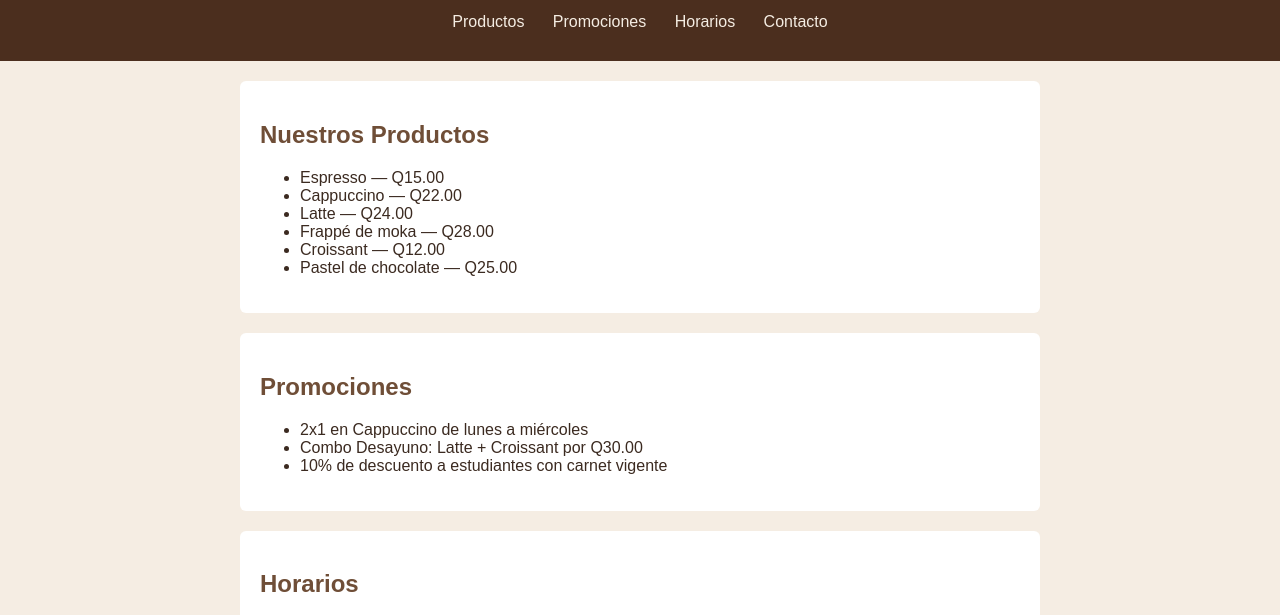
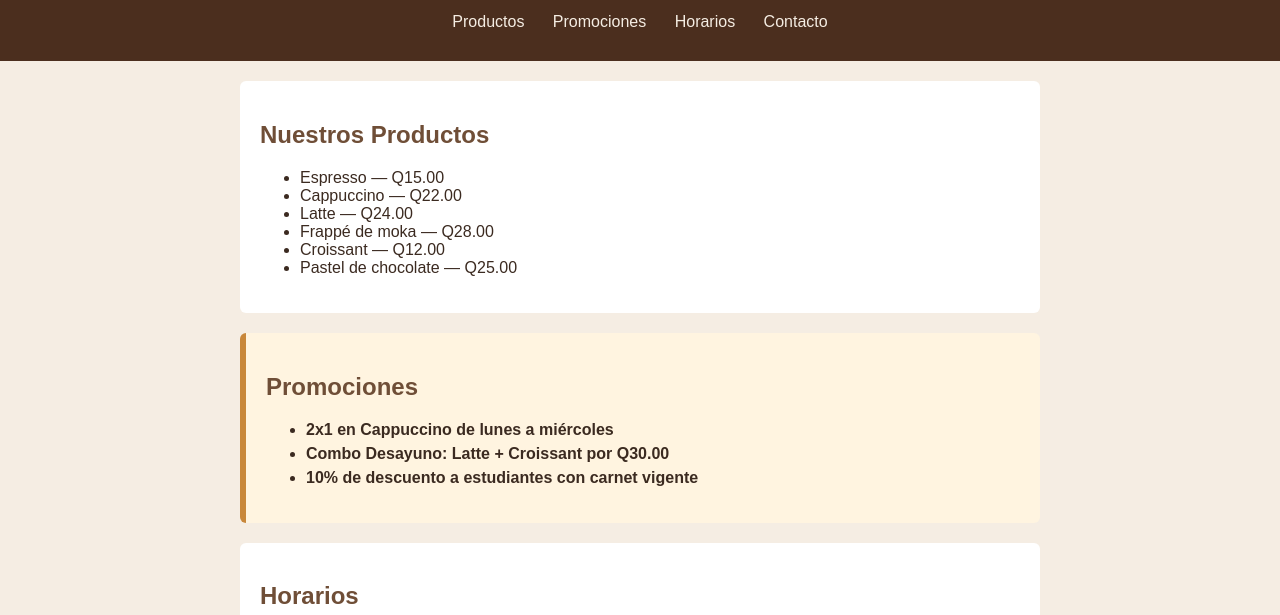
Before and after one commit to Alvaroxx1100/Cafe-Barista, a plain HTML site: page index.html in a window 1280 px wide. Shown: the part 131-746 px from the top of the page. Drawn offline with Linux system fonts and the light colour scheme.

Commit message:
Agrega estilos a la seccion de promociones

```diff
--- a/estilos.css
+++ b/estilos.css
@@ -41,3 +41,13 @@ footer {
   text-align: center;
   padding: 15px;
 }
+
+#promociones {
+  border-left: 6px solid #c8873a;
+  background: #fff4e0;
+}
+
+#promociones li {
+  font-weight: bold;
+  margin-bottom: 6px;
+}
```
